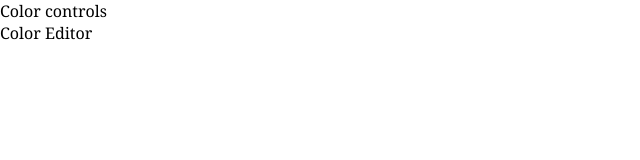
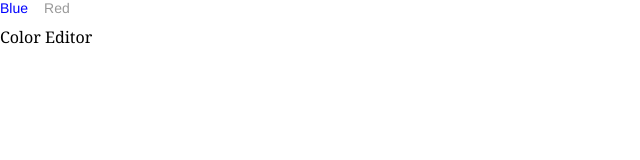
Before and after one commit to arthurflachs/draftjs-next-examples, a Next.js app: page /examples/color in a window 1280 px wide. Shown: the top 160 px of the page, without its empty margins (0-640 px from the left). Built offline with nearby package versions, Linux system fonts and the light colour scheme.

Commit message:
Add StyleButton with examples

```diff
--- a/components/color/color-controls/index.tsx
+++ b/components/color/color-controls/index.tsx
@@ -1,5 +1,15 @@
+import StyleButton from './style-button';
+import styles from './styles.module.css';
+
 export default function ColorControls() {
+  const onToggle = (toggledColor: string) => {
+    console.log(toggledColor);
+  }
+
   return (
-    <div>Color controls</div>
+    <div className={styles.controls}>
+      <StyleButton active={true} label="Blue" style="blue" onToggle={onToggle} />
+      <StyleButton active={false} label="Red" style="red" onToggle={onToggle} />
+    </div>
   );
 }
--- /dev/null
+++ b/components/color/color-controls/style-button.tsx
@@ -0,0 +1,28 @@
+import { MouseEvent } from 'react';
+import { colorStyleMap } from '../../../lib/color/color-utils';
+import styles from './styles.module.css';
+
+interface StyleButtonProps {
+  active: boolean;
+  label: string;
+  style: string;
+  onToggle(toggledColor: string): any;
+}
+export default function StyleButton({ active, label, style, onToggle }: StyleButtonProps) {
+  const handleToggle = (event: MouseEvent) => {
+    event.preventDefault();
+    onToggle(style);
+  }
+
+  const styleProperties = active ? colorStyleMap[style] : {};
+
+  return (
+    <span
+      className={styles.button}
+      style={styleProperties}
+      onMouseDown={handleToggle}
+    >
+      {label}
+    </span>
+  );
+}
--- /dev/null
+++ b/components/color/color-controls/styles.module.css
@@ -0,0 +1,13 @@
+.controls {
+  font-family: 'Helvetica', sans-serif;
+  font-size: 14px;
+  margin-bottom: 10px;
+  user-select: none;
+}
+
+.button {
+  color: #999;
+  cursor: pointer;
+  margin-right: 16px;
+  padding: 2px 0;
+}
--- /dev/null
+++ b/lib/color/color-utils.ts
@@ -0,0 +1,23 @@
+export const colorStyleMap = {
+  red: {
+    color: 'rgba(255, 0, 0, 1.0)',
+  },
+  orange: {
+    color: 'rgba(255, 127, 0, 1.0)',
+  },
+  yellow: {
+    color: 'rgba(180, 180, 0, 1.0)',
+  },
+  green: {
+    color: 'rgba(0, 180, 0, 1.0)',
+  },
+  blue: {
+    color: 'rgba(0, 0, 255, 1.0)',
+  },
+  indigo: {
+    color: 'rgba(75, 0, 130, 1.0)',
+  },
+  violet: {
+    color: 'rgba(127, 0, 255, 1.0)',
+  },
+};
```
